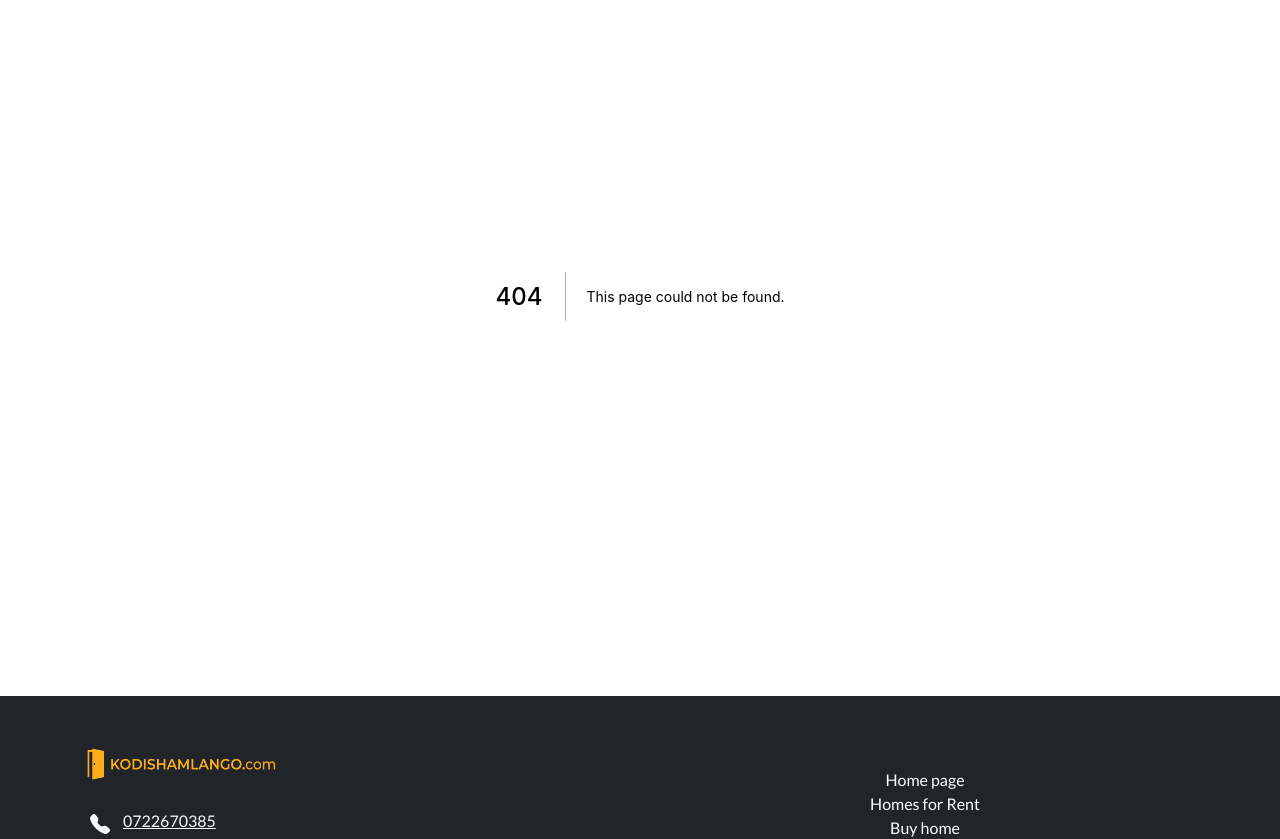
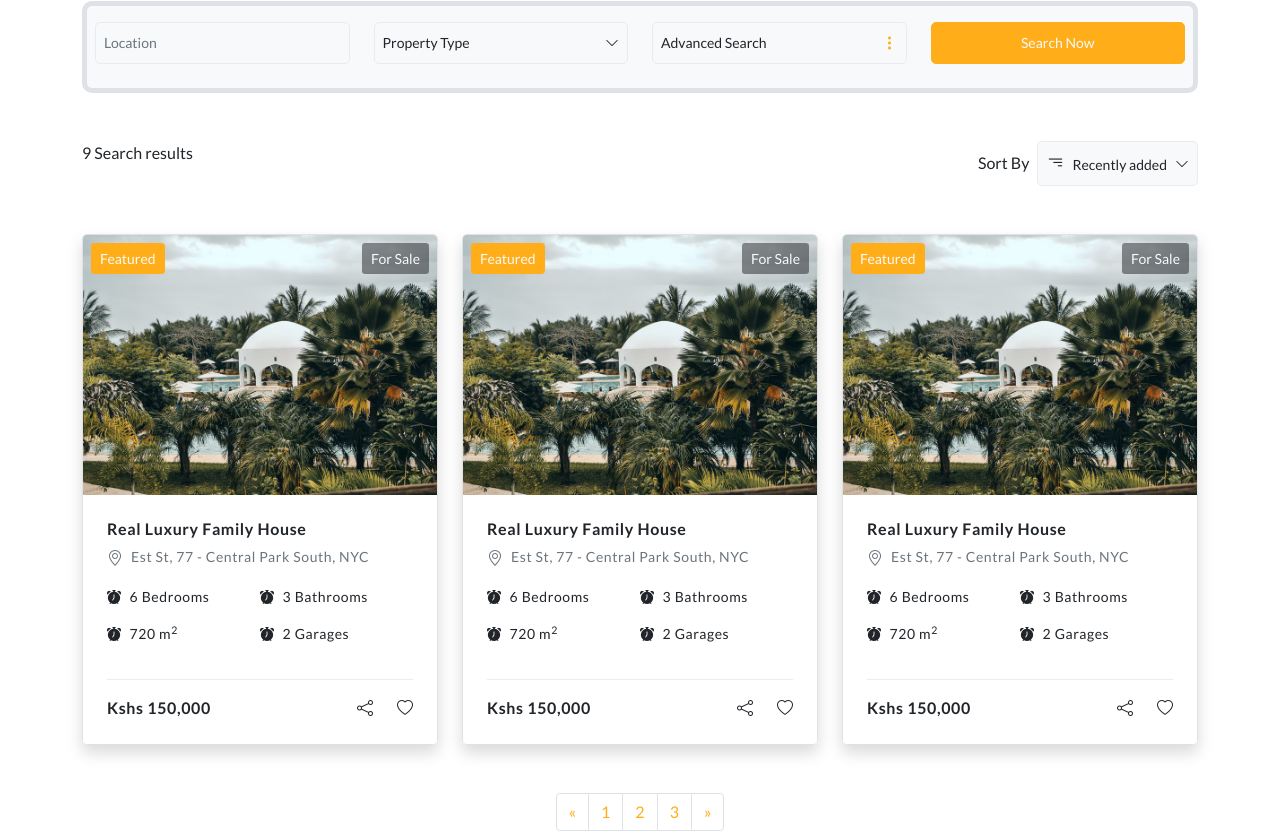
Before and after one commit to WaryaWaxbaro/kodishamlangocom, a Next.js app: page /listings in a window 1280 px wide. Before the commit this address had no page. Shown: the part 208-1047 px from the top of the page. Built offline with nearby package versions, Linux system fonts and the light colour scheme.

Commit message:
add listings page

```diff
--- a/components/AppDropdown.js
+++ b/components/AppDropdown.js
@@ -28,7 +28,7 @@ export default function AppDropdown(props) {
               dangerouslySetInnerHTML={{ __html: icon }}
             ></span>
           )}
-          <span className="d-inline-block">{selectedItem}</span>
+          <span className="d-inline-block me-2">{selectedItem}</span>
         </span>
         <span className="d-block">
           {showPropertyList ? (
--- /dev/null
+++ b/components/SmallCard.js
@@ -0,0 +1,108 @@
+import { useState } from "react";
+
+import Image from "next/image";
+import Link from "next/link";
+
+export default function SmallCard() {
+  const [liked, setLiked] = useState(false);
+  return (
+    <div className="w-100 border border-gray-300 rounded-5 overflow-hidden d-flex flex-column shadow">
+      <div className="w-100">
+        <Link href="/">
+          <a>
+            <div className="w-100 h-260 position-relative cover-img-img">
+              <Image src="/images/cover/mombasa.png" layout="fill" />
+              <div className="position-absolute start-0 top-0 w-100 d-flex justify-content-between">
+                <button className="btn btn-primary btn-sm m-2 text-light fs-14">
+                  Featured
+                </button>
+                <button className="btn btn-sm bg-dark bg-opacity-50 m-2 text-light fs-14">
+                  For Sale
+                </button>
+              </div>
+            </div>
+          </a>
+        </Link>
+      </div>
+      <div className="featured-card__text position-relative h-100 p-3 p-md-4 bg-white flex-1">
+        <Link href="/">
+          <a className="text-decoration-none text-dark">
+            <div className="w-100">
+              <h3 className="fs-16 fw-bold ls-6 mb-2">
+                Real Luxury Family House
+              </h3>
+              <p className="d-flex text-gray-600 mb-3">
+                <span className="d-block me-2">
+                  <i className="bi bi-geo-alt"></i>
+                </span>
+                <span className="d-block fs-14 ls-6">
+                  <span>Est St, 77 - Central Park South, NYC</span>
+                </span>
+              </p>
+              <div className="mw-lg-80 d-flex justify-content-between flex-wrap">
+                <div className="w-50">
+                  <p className="d-flex fs-14 ls-6">
+                    <span className="d-block me-2">
+                      <i className="bi bi-alarm-fill"></i>
+                    </span>
+                    <span className="d-block">6 Bedrooms</span>
+                  </p>
+                </div>
+                <div className="w-50">
+                  <p className="d-flex fs-14 ls-6">
+                    <span className="d-block me-2">
+                      <i className="bi bi-alarm-fill"></i>
+                    </span>
+                    <span className="d-block">3 Bathrooms</span>
+                  </p>
+                </div>
+                <div className="w-50">
+                  <p className="d-flex fs-14 ls-6">
+                    <span className="d-block me-2">
+                      <i className="bi bi-alarm-fill"></i>
+                    </span>
+                    <span className="d-block">
+                      720 m<sup>2</sup>
+                    </span>
+                  </p>
+                </div>
+                <div className="w-50">
+                  <p className="d-flex fs-14 ls-6">
+                    <span className="d-block me-2">
+                      <i className="bi bi-alarm-fill"></i>
+                    </span>
+                    <span className="d-block">2 Garages</span>
+                  </p>
+                </div>
+              </div>
+            </div>
+          </a>
+        </Link>
+        <div className="w-100 h-60"></div>
+        <div className="position-absolute start-0 bottom-0 w-100">
+          <div className="w-100 px-3 pb-3 px-md-4 pb-md-4">
+            <hr className="bg-gray-500" />
+            <div className="d-flex align-item-center justify-content-between">
+              <p className="mb-0 fw-bold ls-6">Kshs 150,000</p>
+              <p className="mb-0 d-flex">
+                <span className="d-block cursor-pointer me-4">
+                  <i className="bi bi-share"></i>
+                </span>
+                <span
+                  onClick={() => setLiked(!liked)}
+                  className="d-block cursor-pointer"
+                >
+                  {liked ? (
+                    <i className="bi bi-heart-fill text-danger"></i>
+                  ) : (
+                    <i className="bi bi-heart"></i>
+                  )}
+                </span>
+              </p>
+            </div>
+          </div>
+        </div>
+      </div>
+    </div>
+  );
+}
--- /dev/null
+++ b/pages/listings.js
@@ -0,0 +1,82 @@
+import { useState } from "react";
+import Search from "../components/Search";
+import AppDropdown from "../components/AppDropdown";
+import SmallCard from "../components/SmallCard";
+
+export default function listings() {
+  const [sortBy, setSortBy] = useState(null);
+  return (
+    <div className="container-lg">
+      <div className="mt-3 mb-5">
+        <h1 className="fs-34 fw-bold ls-6">Listings</h1>
+      </div>
+      <div className="w-100 mb-5">
+        <Search />
+      </div>
+      <div className="w-100 d-flex flex-column flex-sm-row justify-content-sm-between">
+        <p>{9} Search results</p>
+        <div className="d-flex align-items-center">
+          <p className="mb-0 me-2" style={{ whiteSpace: " nowrap" }}>
+            Sort By
+          </p>
+          <AppDropdown
+            defaultItem="Recently added"
+            zIndex={100}
+            mainListItem={[
+              "Top Selling",
+              "Most Viewed",
+              "Price (low to hight)",
+              "Price (hight to low)",
+            ]}
+            icon="<i class='bi bi-filter-right fs-18'></i>"
+            setSelectedListItem={setSortBy}
+          />
+        </div>
+      </div>
+      <div className="w-100 my-5">
+        <div className="row row-cols-1 row-cols-md-2 row-cols-lg-3 g-4">
+          <div className="col">
+            <SmallCard />
+          </div>
+          <div className="col">
+            <SmallCard />
+          </div>
+          <div className="col">
+            <SmallCard />
+          </div>
+        </div>
+      </div>
+      <div className="w-100 my-5">
+        <nav aria-label="Page navigation example">
+          <ul className="pagination justify-content-center">
+            <li className="page-item">
+              <a className="page-link" href="#" aria-label="Previous">
+                <span aria-hidden="true">&laquo;</span>
+              </a>
+            </li>
+            <li className="page-item">
+              <a className="page-link" href="#">
+                1
+              </a>
+            </li>
+            <li className="page-item">
+              <a className="page-link" href="#">
+                2
+              </a>
+            </li>
+            <li className="page-item">
+              <a className="page-link" href="#">
+                3
+              </a>
+            </li>
+            <li className="page-item">
+              <a className="page-link" href="#" aria-label="Next">
+                <span aria-hidden="true">&raquo;</span>
+              </a>
+            </li>
+          </ul>
+        </nav>
+      </div>
+    </div>
+  );
+}
--- a/scss/_utility.scss
+++ b/scss/_utility.scss
@@ -29,6 +29,18 @@
 
 .h-150 {
   height: 150px;
+}
+
+.h-260 {
+  height: 260px;
+}
+
+.h-280 {
+  height: 280px;
+}
+
+.h-300 {
+  height: 300px;
 }
 
 .h-80-vh {
```
